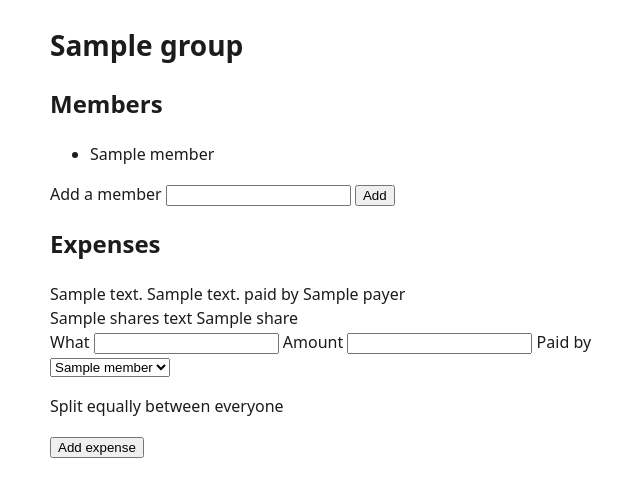
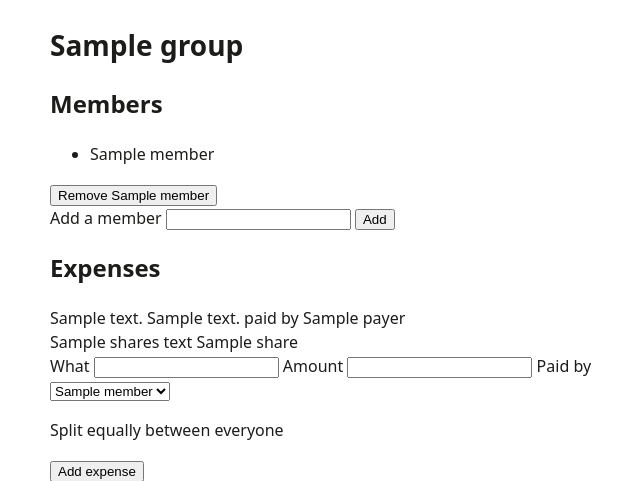
Before and after one commit to grotti-lab/split, a FastAPI app: template split/templates/group.html in a window 1280 px wide. Shown: the top 481 px of the page, without its empty margins (270-910 px from the left). Run offline with FastAPI, Linux system fonts and the light colour scheme; the template is opened without the code that fills it: most values are stand-ins (such as "Sample title", 1, 10 or a date in 2020).

Commit message:
ATL-467: a member who has expenses can't be removed
Co-Authored-By: Claude Sonnet 5.5 <noreply@anthropic.com>

```diff
--- a/split/app.py
+++ b/split/app.py
@@ -84,6 +84,22 @@ def create_app(db_path: str | Path | None = None) -> FastAPI:
         db.add_member(app.state.db_path, slug, name)
         return RedirectResponse(f"/groups/{slug}", status_code=303)
 
+    @app.post("/groups/{slug}/members/remove")
+    def remove_member(request: Request, slug: str, name: str = Form(...)) -> Response:
+        group = db.get_group(app.state.db_path, slug)
+        if group is None:
+            raise HTTPException(404, "No such group")
+        result = db.remove_member(app.state.db_path, slug, name)
+        if result == "missing":
+            raise HTTPException(404, "No such member")
+        if result == "has_expenses":
+            return TEMPLATES.TemplateResponse(
+                request, "group.html",
+                {**_group_context(group, slug), "message": f"{name} has expenses in this group, so they can't be removed"},
+                status_code=409,
+            )
+        return RedirectResponse(f"/groups/{slug}", status_code=303)
+
     @app.post("/groups/{slug}/expenses")
     def add_expense(
         request: Request, slug: str, description: str = Form(...), amount: str = Form(...), payer: str = Form(...)
--- a/split/db.py
+++ b/split/db.py
@@ -113,3 +113,22 @@ def list_expenses(path: Path, slug: str) -> list[dict]:
                 "shares": [(m["name"], got.get(m["id"], 0)) for m in members],
             })
         return out
+
+
+def remove_member(path: Path, slug: str, name: str) -> str:
+    """Remove a member. "removed", "has_expenses" (paid or has a share: kept) or "missing"."""
+    with connect(path) as conn:
+        m = conn.execute(
+            "SELECT m.id FROM members m JOIN groups g ON g.id = m.group_id WHERE g.slug = ? AND m.name = ?",
+            (slug, name),
+        ).fetchone()
+        if m is None:
+            return "missing"
+        used = conn.execute(
+            "SELECT 1 FROM expenses WHERE payer_id = ?1 UNION SELECT 1 FROM expense_shares WHERE member_id = ?1",
+            (m["id"],),
+        ).fetchone()
+        if used:
+            return "has_expenses"
+        conn.execute("DELETE FROM members WHERE id = ?", (m["id"],))
+        return "removed"
--- a/split/templates/group.html
+++ b/split/templates/group.html
@@ -8,6 +8,13 @@
     {% for m in group.members %}<li>{{ m }}</li>
     {% endfor %}
   </ul>
+  <div class="remove-members">
+    {% for m in group.members %}<form method="post" action="/groups/{{ group.slug }}/members/remove">
+      <input type="hidden" name="name" value="{{ m }}">
+      <button type="submit" aria-label="Remove {{ m }}">Remove {{ m }}</button>
+    </form>
+    {% endfor %}
+  </div>
   <form method="post" action="/groups/{{ group.slug }}/members">
     <label>Add a member <input name="name" required></label>
     <button type="submit">Add</button>
```
Also changed, not shown: tests/golden/steps.py (+6 -0 lines).
